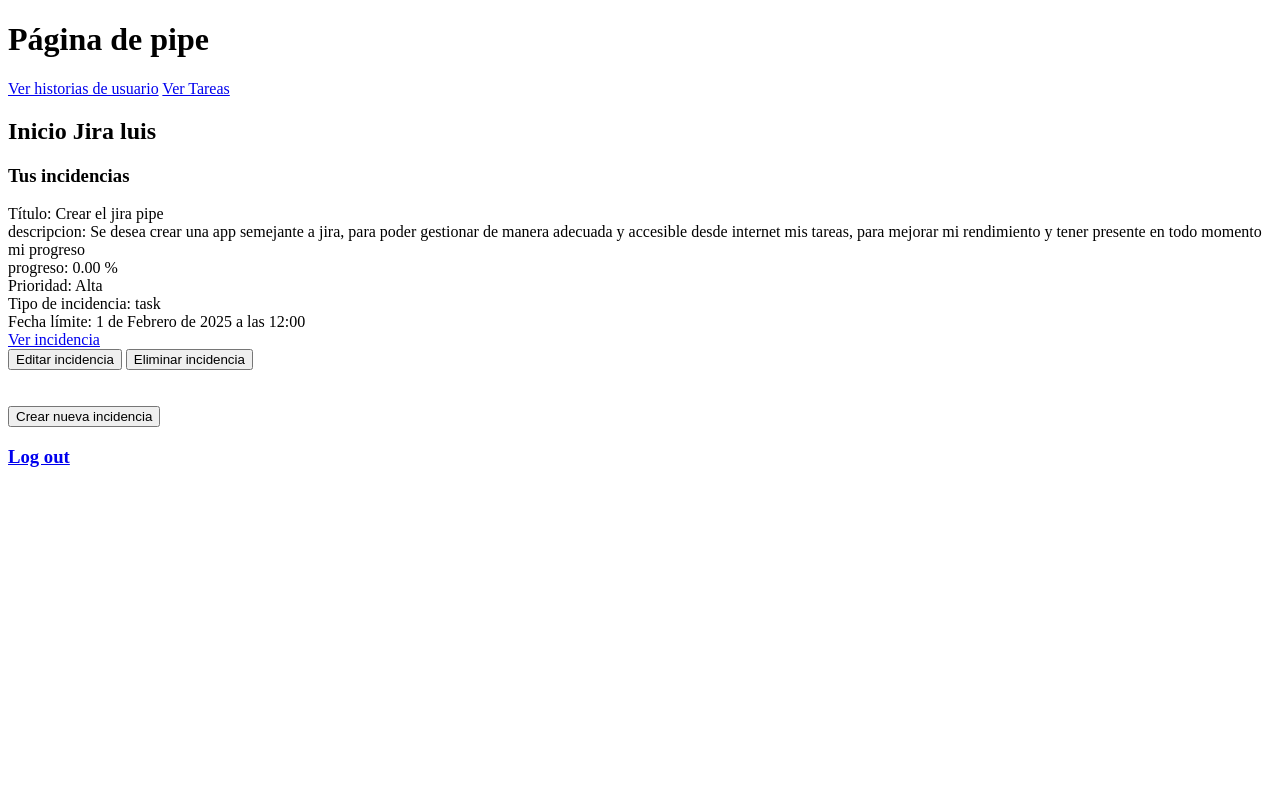
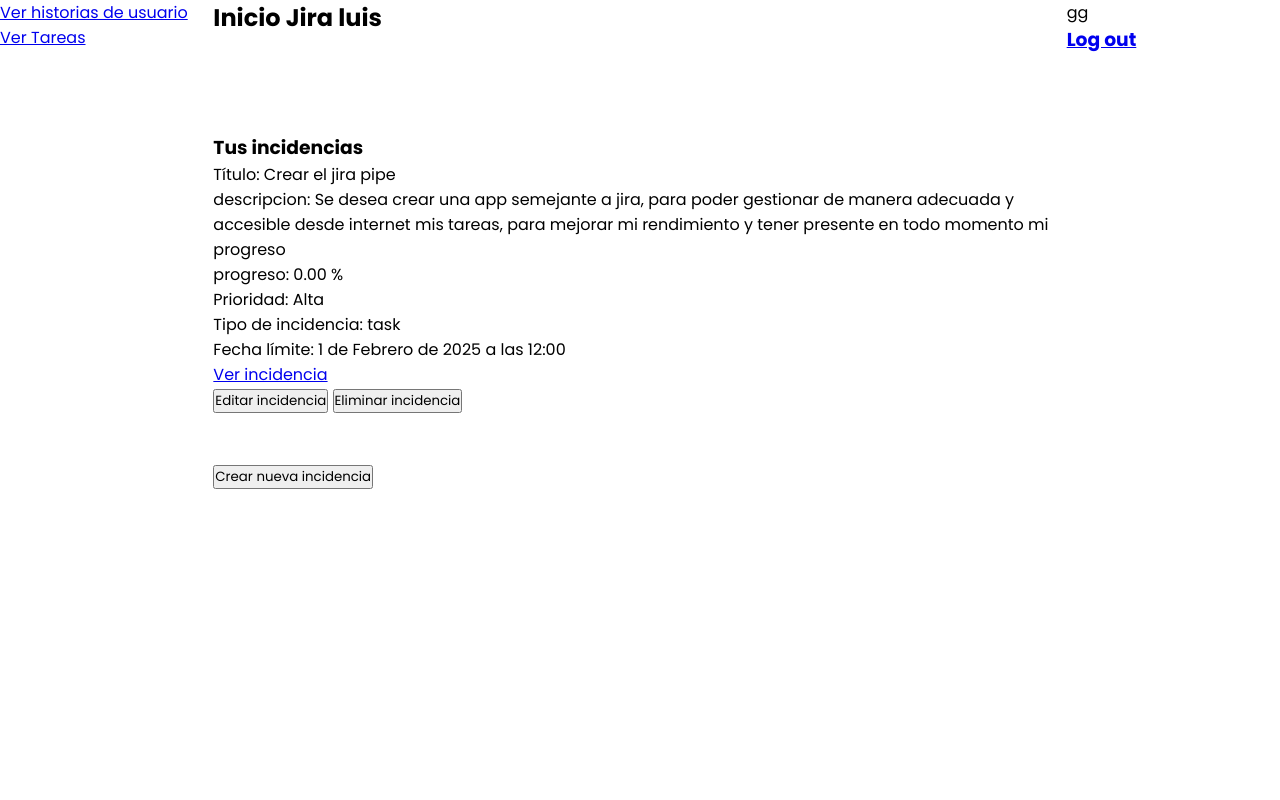
Before and after one commit to daluz0221/jirapipe, a Django app: page / in a window 1280 px wide. Run offline with Django 4.2, Linux system fonts and the light colour scheme; a user stored in the database is signed in; data comes from the database, SQL or seed files in the repository; parts of the project's set-up code (start-up, migrations or seed data) failed here and were passed over; some libraries are stand-ins or nearby versions.

Commit message:
comenzando con el diseño de la web

```diff
--- /dev/null
+++ b/static/css/home.css
@@ -0,0 +1,25 @@
+@import url('https://fonts.googleapis.com/css2?family=Poppins:ital,wght@0,100;0,200;0,300;0,400;0,500;0,600;0,700;0,800;0,900;1,100;1,200;1,300;1,400;1,500;1,600;1,700;1,800;1,900&display=swap');
+
+* {
+    margin: 0;
+    padding: 0;
+    box-sizing: border-box;
+    font-family: 'Poppins', sans-serif;
+}
+
+:root{
+    --main-black: #081b29;
+    --light-blue: #0ef;
+}
+
+body{
+    width: 100%;
+    min-height: 100vh;
+    display: grid;
+    grid-template-columns: 1fr 4fr 1fr;
+}
+
+.main__content{
+    display: grid;
+    grid-template-rows: 1fr 5fr;
+}
--- a/static/css/styles.css
+++ b/static/css/styles.css
@@ -1,7 +1,5 @@
 
-body{
 
-}
 
 .modal{
     position: fixed;
--- a/templates/home.html
+++ b/templates/home.html
@@ -9,24 +9,30 @@
     <link rel='stylesheet' href='https://cdnjs.cloudflare.com/ajax/libs/font-awesome/6.6.0/css/all.min.css'
     integrity='sha512-Kc323vGBEqzTmouAECnVceyQqyqdsSiqLQISBL29aUW4U/M7pSPA/gEUZQqv1cwx4OnYxTxve5UMg5GT6L4JJg==' crossorigin='anonymous'
     referrerpolicy='no-referrer' />
-    <title></title>
+    {% block extracss %}
+    <link rel='stylesheet' href="{% static 'css/home.css' %}">
+    {% endblock extracss %}
+    <title>Home</title>
 </head>
 <body>
 
 
-
-    <header>
-        <h1>Página de pipe</h1>
-    </header>
-
+    {% block navigate %}
+        <div class="navbar">
             <a href="{% url 'jobs_app:all_husers' %}">Ver historias de usuario</a>
             <a href="{% url 'jobs_app:all_tareas' %}">Ver Tareas</a>
+        </div>
+    {% endblock navigate %}
 
     {% block content %}
+        <div class="main__content">
 
 
+        <div class="main__title">
+            <h2>Inicio Jira {{ user.get_username }}</h2>
+        </div>
 
-    <h2>Inicio Jira {{ user.get_username }}</h2>
+        <div class="main__data">
 
 
             {% if user_incidencias %}
@@ -66,6 +72,11 @@
             <button type="button" class="create_incidence">
                 Crear nueva incidencia
             </button>
+        </div>
+
+    </div>
+
+
 
     {% if messages %}
         <div>
@@ -163,7 +174,11 @@
 
     {% endblock content %}
 
+    <div class="info-section">
+        gg
         <h3><a href="{% url 'users_app:user_logout' %}">Log out</a></h3>
+    </div>
+
     <script src="{% static 'js/modal.js' %}"></script>
 </body>
 </html>
--- a/templates/jobs/historias_usuarios.html
+++ b/templates/jobs/historias_usuarios.html
@@ -1,4 +1,5 @@
 {% extends 'home.html' %}
+
 
 
 
```
Also changed, not shown: templates/all_history_users.html (+13 -25 lines), templates/all_tareas.html (+15 -28 lines). Lines whose indentation alone changed are shown as unchanged.
